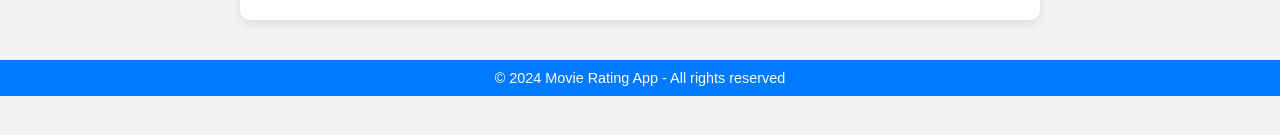
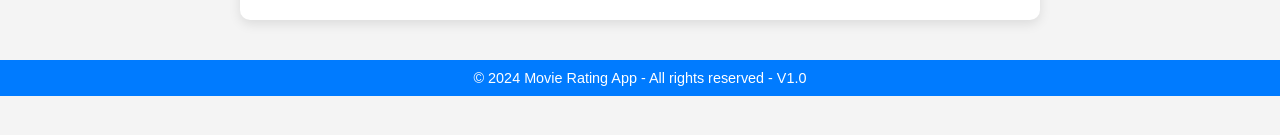
Before and after one commit to franciscoaero/movie-recommender, a React (Create React App) app in the folder movies-frontend/: page /add-user in a window 1280 px wide. Shown: the part 381-516 px from the top of the page. Built offline with nearby package versions, Linux system fonts and the light colour scheme; what @azure/msal-react would draw is missing.

Commit message:
using ActiveDirectoryMSI authentication

```diff
--- a/movies-frontend/src/App.js
+++ b/movies-frontend/src/App.js
@@ -80,7 +80,7 @@ function App() {
         </main>
 
         <footer className="footer">
-          <p>© 2024 Movie Rating App - All rights reserved</p>
+          <p>© 2024 Movie Rating App - All rights reserved - V1.0</p>
         </footer>
       </Router>
     </MsalProvider>
--- a/movies-frontend/src/components/UserSelection.js
+++ b/movies-frontend/src/components/UserSelection.js
@@ -10,7 +10,8 @@ function UserSelection() {
   useEffect(() => {
     const fetchUsers = async () => {
         const account = instance.getActiveAccount();
-      console.log('Account:', account);  // Check the account
+        console.log('Account:', account);  // Verifique se a conta está sendo capturada
+
         if (!account) {
             console.error('No active account! Please log in.');
             return;
@@ -23,7 +24,7 @@ function UserSelection() {
             });
 
             const token = response.accessToken;
-        console.log('Access Token:', token);
+            console.log('[U.S]Access Token:', token);  // Verifique o token
 
             const res = await api.get('/users', {
                 headers: {
@@ -39,7 +40,6 @@ function UserSelection() {
 
     fetchUsers();
 }, [instance]);
-
 
   return (
     <div className="user-selection">
```
Lines whose indentation alone changed are shown as unchanged.
